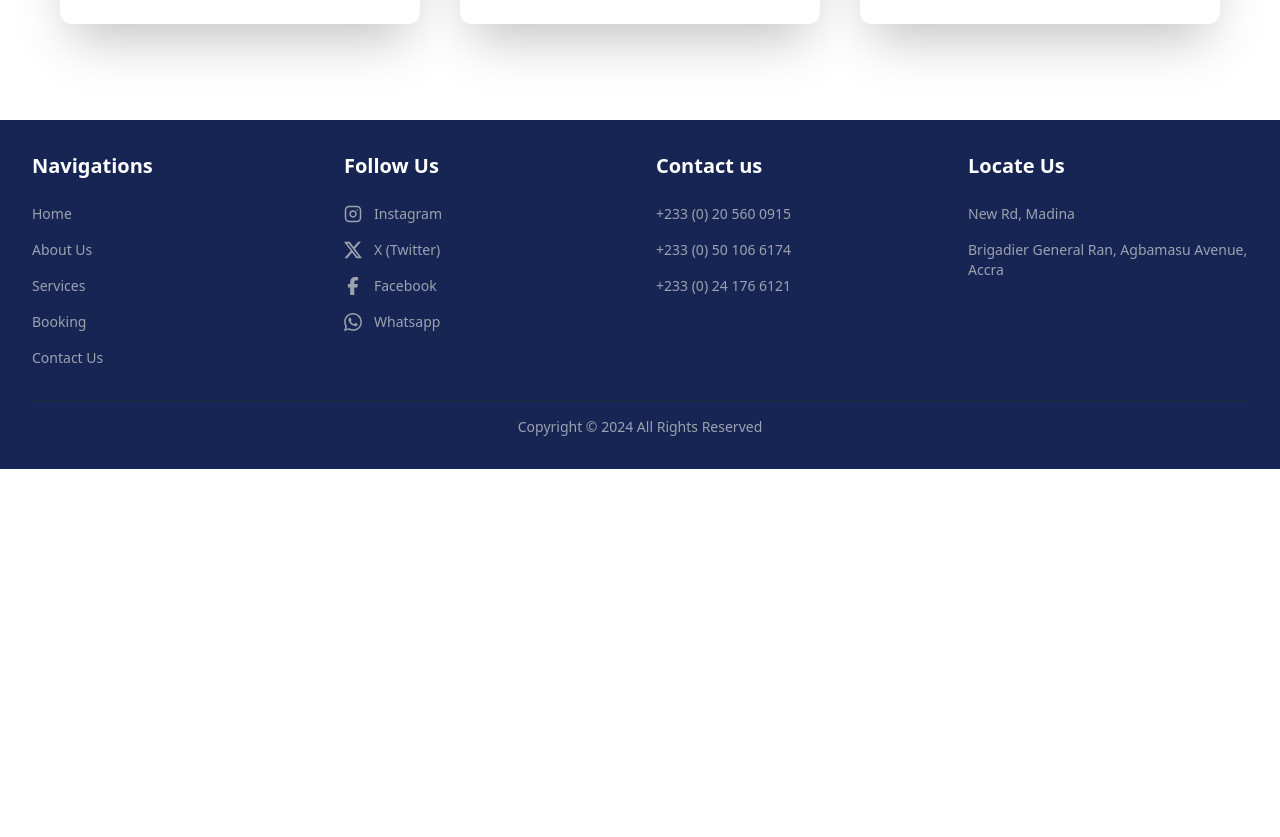
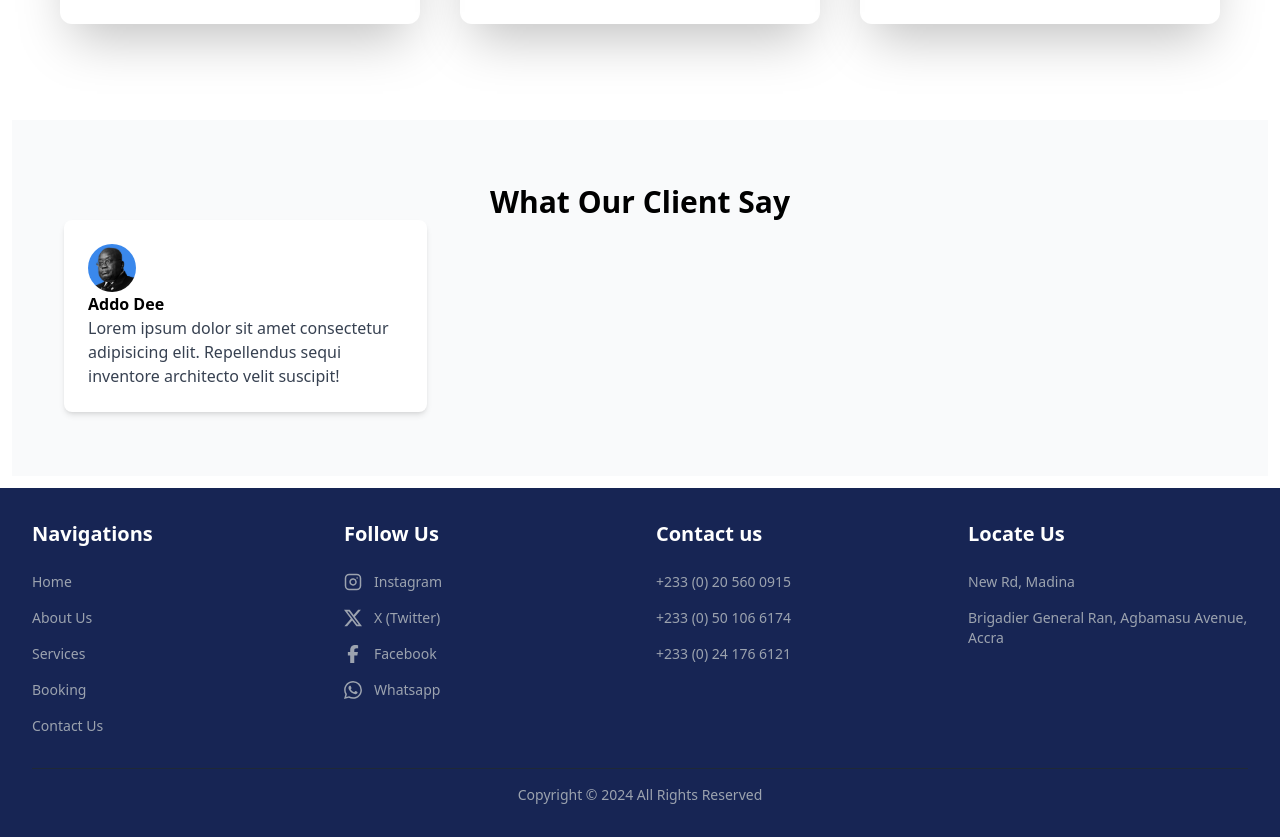
Before and after one commit to f90dErry/nextglo-repairs, a React (Vite) app: page / in a window 1280 px wide. Shown: the part 1040-1877 px from the top of the page. Before the commit the page ends 1509 px from the top, so only its background shows below. Built offline with nearby package versions, Linux system fonts and the light colour scheme.

Commit message:
testimonial card updates

```diff
--- a/src/components/Testimonials.jsx
+++ b/src/components/Testimonials.jsx
@@ -1,14 +1,45 @@
-import React from 'react'
+import addo from '../assets/images/addo.jpg'
 
 const Testimonials = () => {
-  const testimonial = [
+  const testimonials = [
     {
-      name: 'John Doe',
-      image: '',
+      name: 'Addo Dee',
+      image: addo,
       text: 'Lorem ipsum dolor sit amet consectetur adipisicing elit. Repellendus sequi inventore architecto velit suscipit!',
     },
   ]
-  return <div></div>
+  return (
+    <div className='py-16 px-4 bg-gray-50'>
+      <div className='max-w-6xl mx-auto'>
+        <h2 className=' text-2xl md:text-3xl font-bold text-center'>
+          What Our Client Say
+        </h2>
+
+        <div className='md:grid gap-8 md:grid-cols-2 lg:grid-cols-3'>
+          {testimonials.map((testimonial) => (
+            <div
+              key={testimonial.name}
+              className='bg-white p-6 rounded-lg shadow-md'
+            >
+              <div className='flex items-center mb'>
+                <img
+                  src={testimonial.image}
+                  alt={testimonial.name}
+                  className='w-12 h-12 rounded-full mr-4 object-cover'
+                />
+              </div>
+
+              <div>
+                <h3 className='font-semibold'>{testimonial.name}</h3>
+              </div>
+
+              <p className='text-gray-700'> {testimonial.text} </p>
+            </div>
+          ))}
+        </div>
+      </div>
+    </div>
+  )
 }
 
 export default Testimonials
```
Also changed, not shown: src/assets/images/addo.jpg (added).
